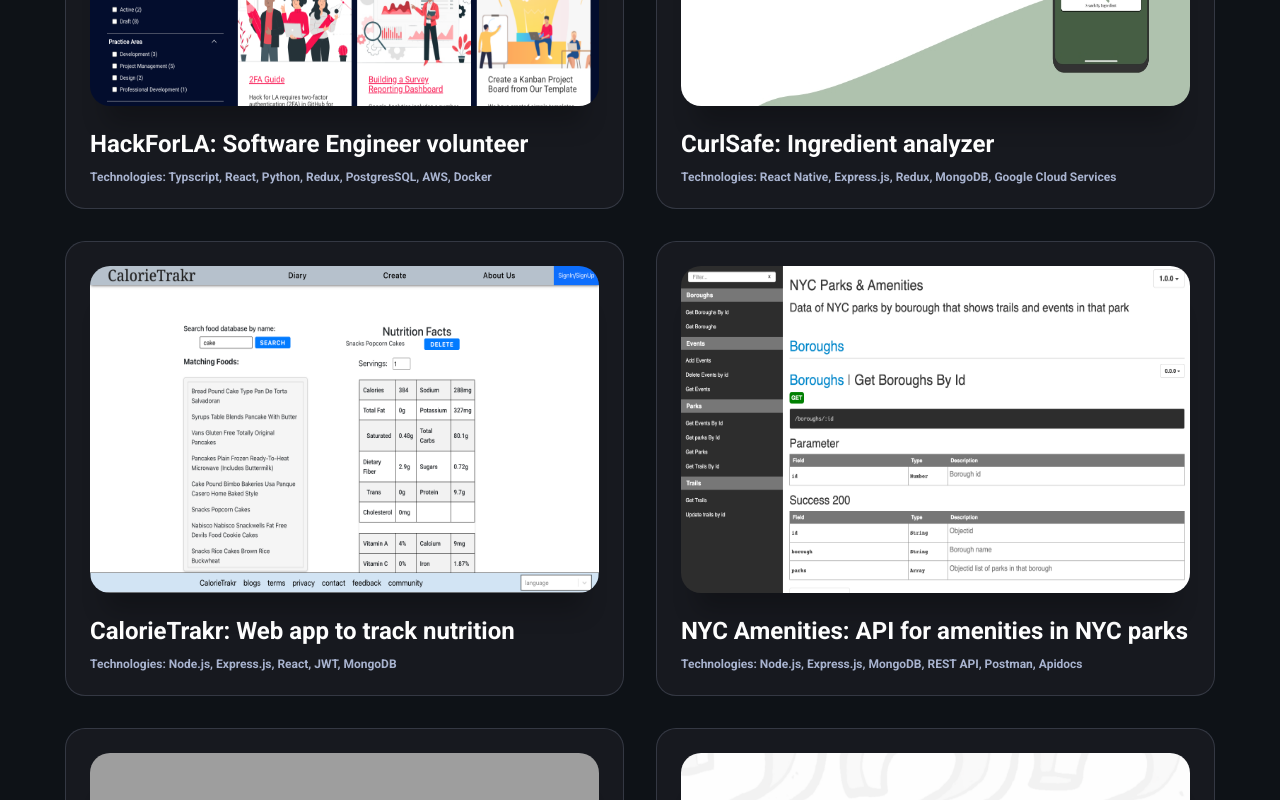
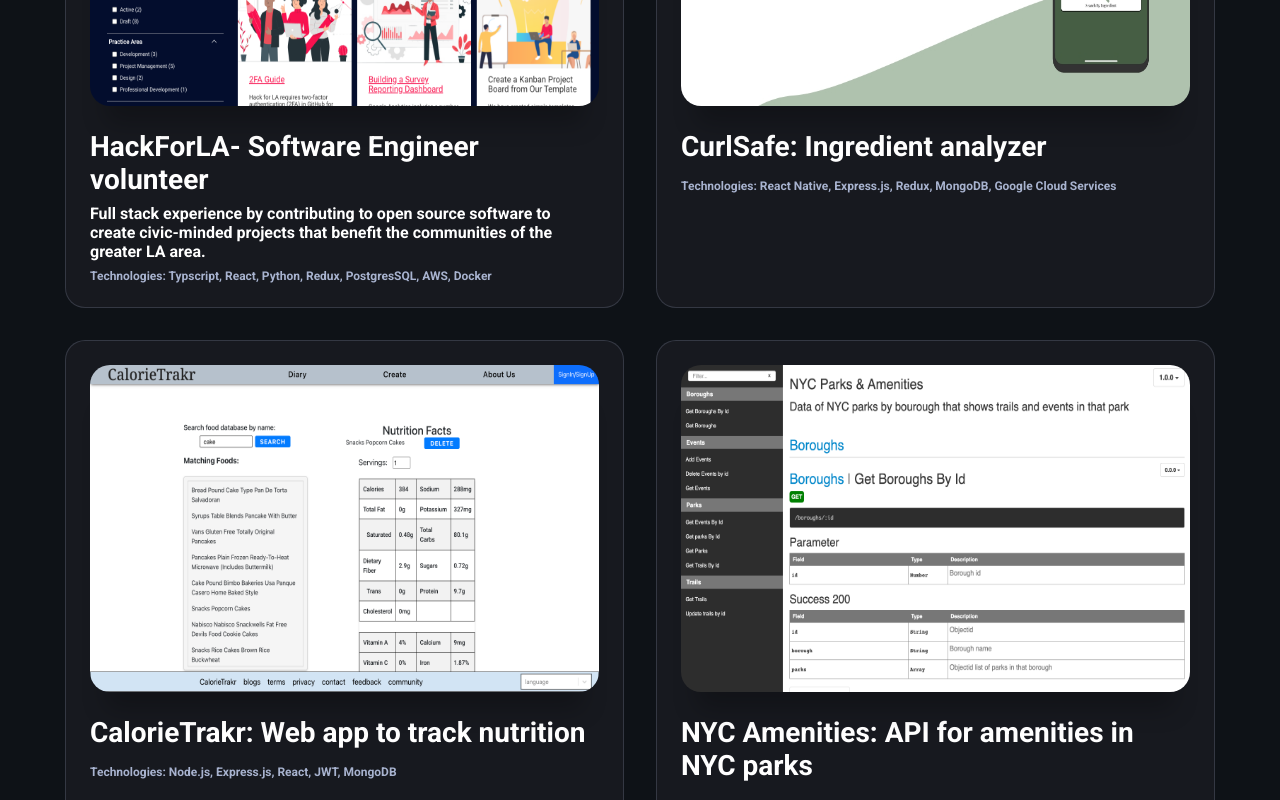
Before and after one commit to JpadillaCoding/Personal-Website, a Next.js app: page /portfolio in a window 1280 px wide. Shown: the part 640-1440 px from the top of the page. Built offline with nearby package versions, Linux system fonts and the light colour scheme; grey boxes are pictures that could not be loaded.

Commit message:
feat: content area on portfolio cards

```diff
--- a/app/components/portfolio Items/page.module.css
+++ b/app/components/portfolio Items/page.module.css
@@ -27,9 +27,14 @@
   display: flex;
   flex-direction: column;
 }
+.content_title {
+  font-size: 1.75rem;
+  margin-bottom: 8px;
+}
 .content_description {
-  font-size: 1.5rem;
-  margin-bottom: 12px;
+  font-size: 1rem;
+  color: #ffffff;
+  margin-bottom: 8px;
 }
 .content_tech {
   color: #a8b3cf;
--- a/app/components/portfolio Items/portfolio_items.tsx
+++ b/app/components/portfolio Items/portfolio_items.tsx
@@ -3,11 +3,12 @@ import styles from "./page.module.css";
 import Image from "next/image";
 
 export default function PortfolioItem(props: any) {
-  const description: string = props.description;
+  const title: string = props.title;
   const image: string = props.src;
   const alt: string = props.alt;
   const tech: string = props.tech;
   const link: string = props.link
+  const description: string = props.description
 
   return (
     <div className={styles.outer_wrapper}>
@@ -16,8 +17,9 @@ export default function PortfolioItem(props: any) {
           <Image fill src={image} alt={alt} className={styles.image}/>
         </div>
         <div className={styles.content_wrapper}>
-          <h2 className={styles.content_description}>{description}</h2>
-          <h3 className={styles.content_tech}>Technologies: {tech}</h3>
+          <h2 className={styles.content_title}>{title}</h2>
+          <h3 className={styles.content_description}>{description}</h3>
+          <h4 className={styles.content_tech}>Technologies: {tech}</h4>
         </div>
       </a>
     </div>
--- a/app/portfolio/page.tsx
+++ b/app/portfolio/page.tsx
@@ -20,14 +20,15 @@ export default function Portfolio() {
 
         <PortfolioItem
           src={"/hackLa.png"}
-          description={"HackForLA: Software Engineer volunteer"}
+          title={"HackForLA- Software Engineer volunteer"}
           alt={"screen shot of hack for LA homepage"}
           tech={"Typscript, React, Python, Redux, PostgresSQL, AWS, Docker"}
           link={"https://www.hackforla.org/"}
+          description={"Full stack experience by contributing to open source software to create civic-minded projects that benefit the communities of the greater LA area."}
         />
         <PortfolioItem
           src={"/curly.jpg"}
-          description={"CurlSafe: Ingredient analyzer"}
+          title={"CurlSafe: Ingredient analyzer"}
           alt={"preview of Curl Safe advertisment for the app store"}
           tech={
             "React Native, Express.js, Redux, MongoDB, Google Cloud Services"
@@ -36,28 +37,28 @@ export default function Portfolio() {
         />
         <PortfolioItem
           src={"/calorieTrakr.png"}
-          description={"CalorieTrakr: Web app to track nutrition"}
+          title={"CalorieTrakr: Web app to track nutrition"}
           alt={"preview of calorie trakr homescreen"}
           tech={"Node.js, Express.js, React, JWT, MongoDB"}
           link={"https://github.com/JpadillaCoding/Front-end-MERN-Project"}
         />
         <PortfolioItem
           src={"/nycApi.png"}
-          description={"NYC Amenities: API for amenities in NYC parks"}
+          title={"NYC Amenities: API for amenities in NYC parks"}
           alt={"preview of NYC amenities api documentation"}
           tech={"Node.js, Express.js, MongoDB, REST API, Postman, Apidocs"}
           link={"https://github.com/JpadillaCoding/NYC-parks-and-amenities"}
         />
         <PortfolioItem
           src={"/spaceSnap.png"}
-          description={"SpaceSnap: NASA image search engine"}
+          title={"SpaceSnap: NASA image search engine"}
           alt={"preview of space snap home screen"}
           tech={"React, Bootstrap, API, Asynchronous programming "}
           link={"https://github.com/JpadillaCoding/SpaceSnap"}
         />
         <PortfolioItem
           src={"/trivia.png"}
-          description={"WDYKT Trivia: A trivia game"}
+          title={"WDYKT Trivia: A trivia game"}
           alt={"preview of trivia game homescreen"}
           tech={"Javascript, DOM manipulation, Storybook"}
           link={"https://github.com/JpadillaCoding/WDYKT-Trivia"}
```
